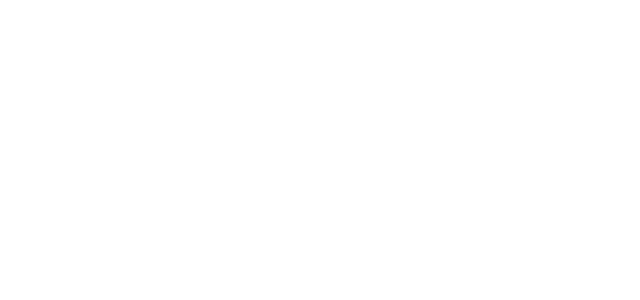
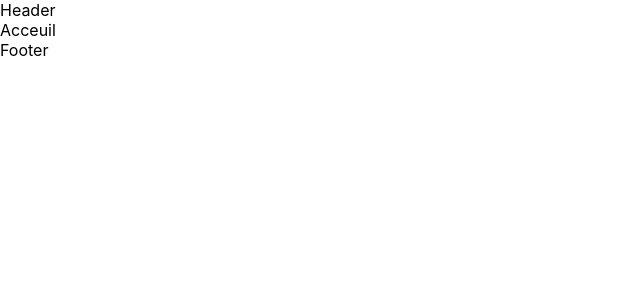
Before and after one commit to saiiimiiir/avec_vous, a React (Create React App) app: page / in a window 1280 px wide. Shown: the top 300 px of the page, without its empty margins (0-640 px from the left). Built offline with nearby package versions, Linux system fonts and the light colour scheme.

Commit message:
add home component to route

```diff
--- a/src/App.tsx
+++ b/src/App.tsx
@@ -8,13 +8,14 @@
   Link
 } from "react-router-dom";
 import Footer from './Components/Footer';
+import Home from './Pages/Home';
 
 function App() {
   return (
   <Router>
       <Switch>
         <Route path="/">
-
+          <Home/>
         </Route>
       </Switch>
       <Switch>
```
